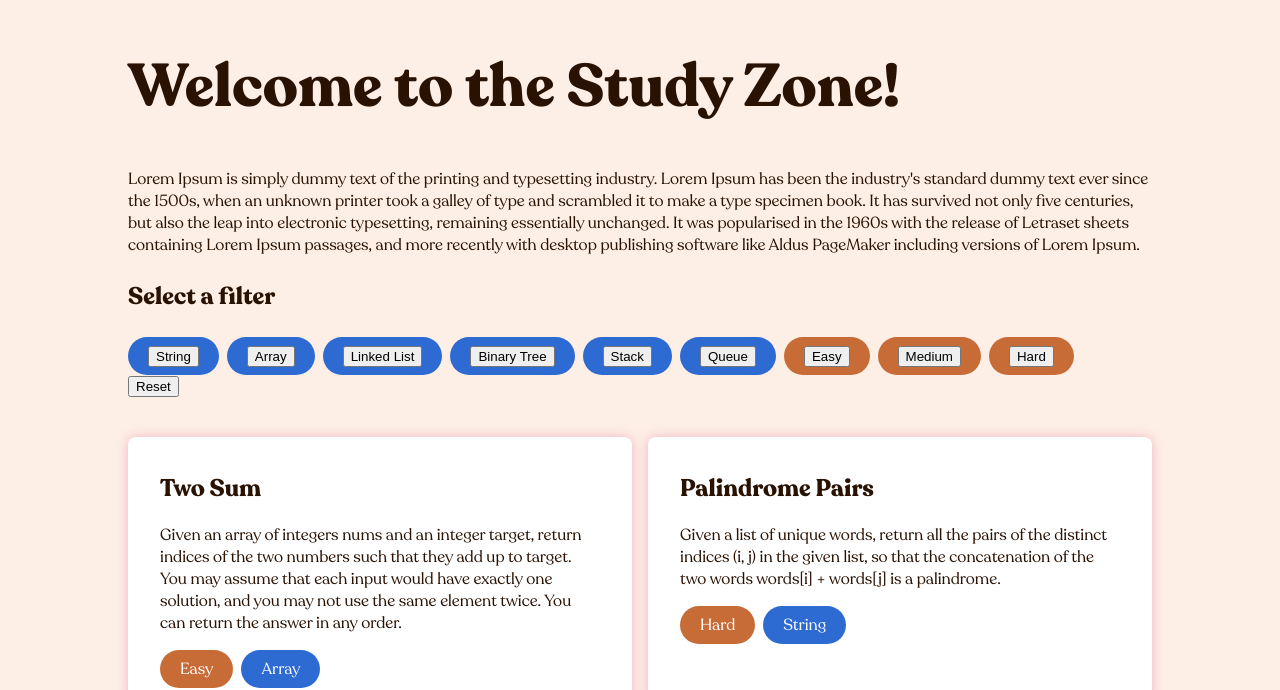
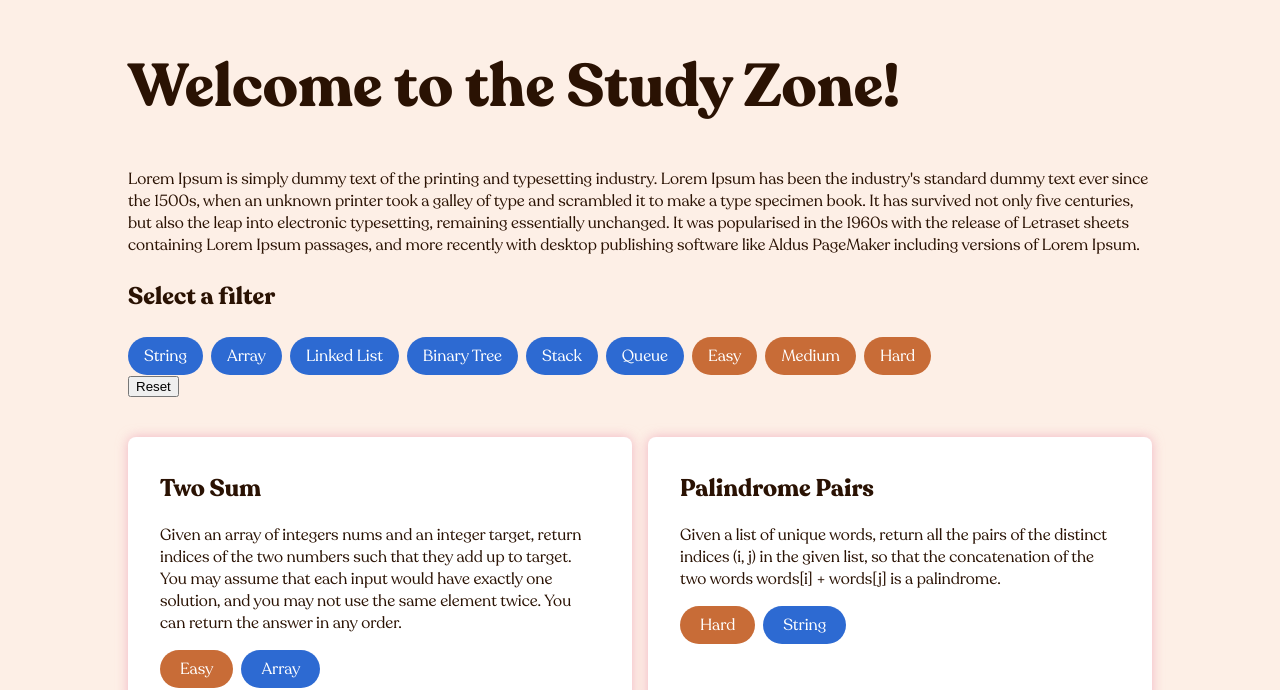
Before and after one commit to isabelxklee/the-study-zone, a React (Create React App) app: page / in a window 1280 px wide. Shown: the part 122-812 px from the top of the page. Built offline with nearby package versions, Linux system fonts and the light colour scheme.

Commit message:
updated styling for tags container

```diff
--- a/src/components/Filter.jsx
+++ b/src/components/Filter.jsx
@@ -11,18 +11,23 @@ const Filter = ({ selectedTag, setSelectedTag }) => {
       <Global.TagsContainer>
         {categories
           ? categories.map((category) => (
-              <Global.Tag key={category}>
-                <button onClick={() => setSelectedTag(category)}>
-                  {category}
-                </button>
-              </Global.Tag>
+              <Global.Button
+                key={category}
+                onClick={() => setSelectedTag(category)}
+              >
+                {category}
+              </Global.Button>
             ))
           : false}
         {difficultyLevels
           ? difficultyLevels.map((level) => (
-              <Global.Tag primary key={level}>
-                <button onClick={() => setSelectedTag(level)}>{level}</button>
-              </Global.Tag>
+              <Global.Button
+                primary
+                key={level}
+                onClick={() => setSelectedTag(level)}
+              >
+                {level}
+              </Global.Button>
             ))
           : false}
       </Global.TagsContainer>
--- a/src/styles.js
+++ b/src/styles.js
@@ -66,6 +66,17 @@ export const P = styled.p`
   font-size: 16px;
 `;
 
+export const Button = styled.button`
+  border-radius: 100px;
+  background: ${(props) => (props.primary ? Colors.tan : Colors.blue)};
+  color: ${Colors.white};
+  padding: 8px 16px;
+  width: fit-content;
+  border: none;
+  font-family: "Recoleta", serif;
+  font-size: 16px;
+`;
+
 export const InternalLink = styled(Link)`
   color: ${Colors.black};
   text-decoration: none;
@@ -84,4 +95,6 @@ export const TagsContainer = styled.div`
   display: flex;
   gap: 8px;
   margin-top: 16px;
+  align-items: baseline;
+  flex-wrap: wrap;
 `;
```
